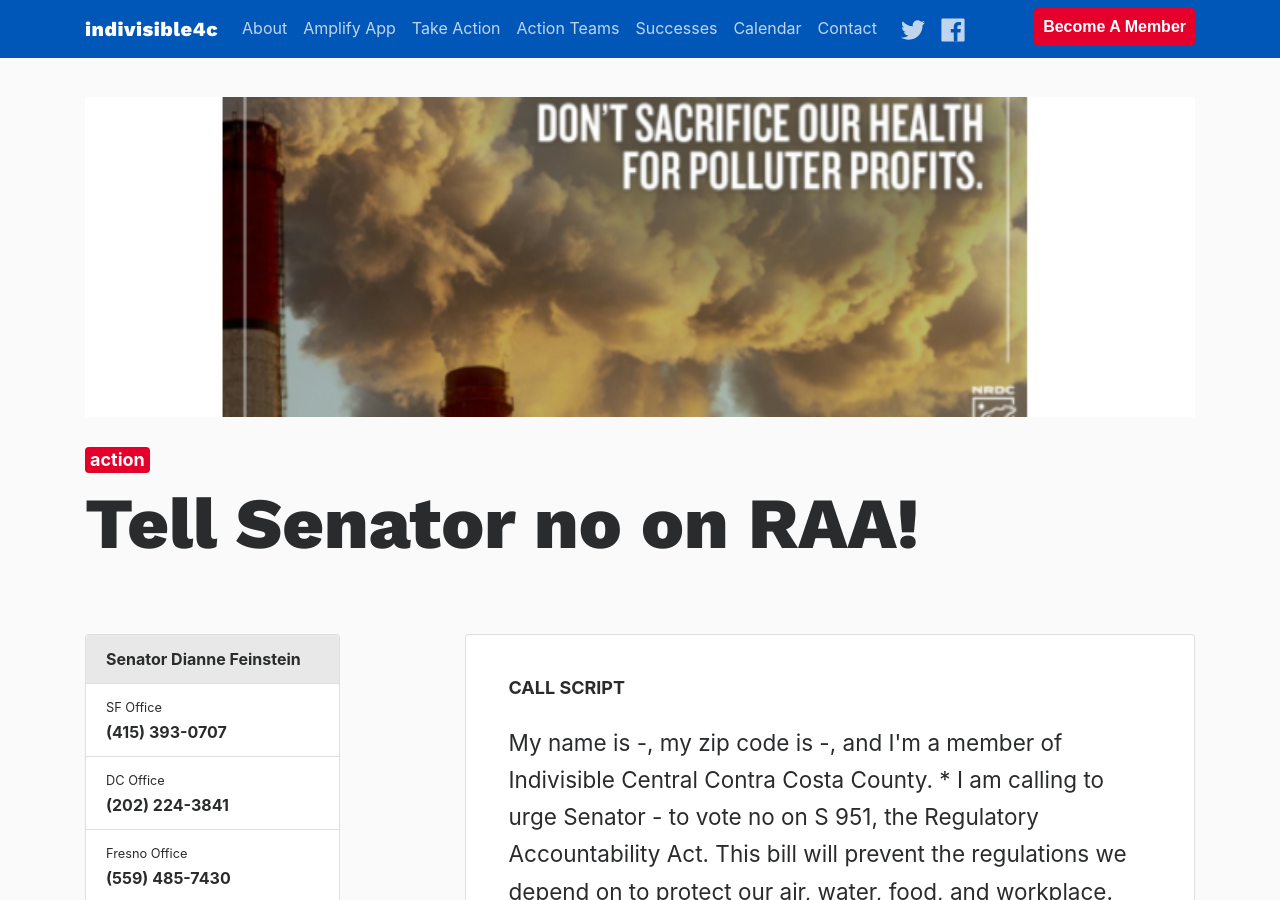
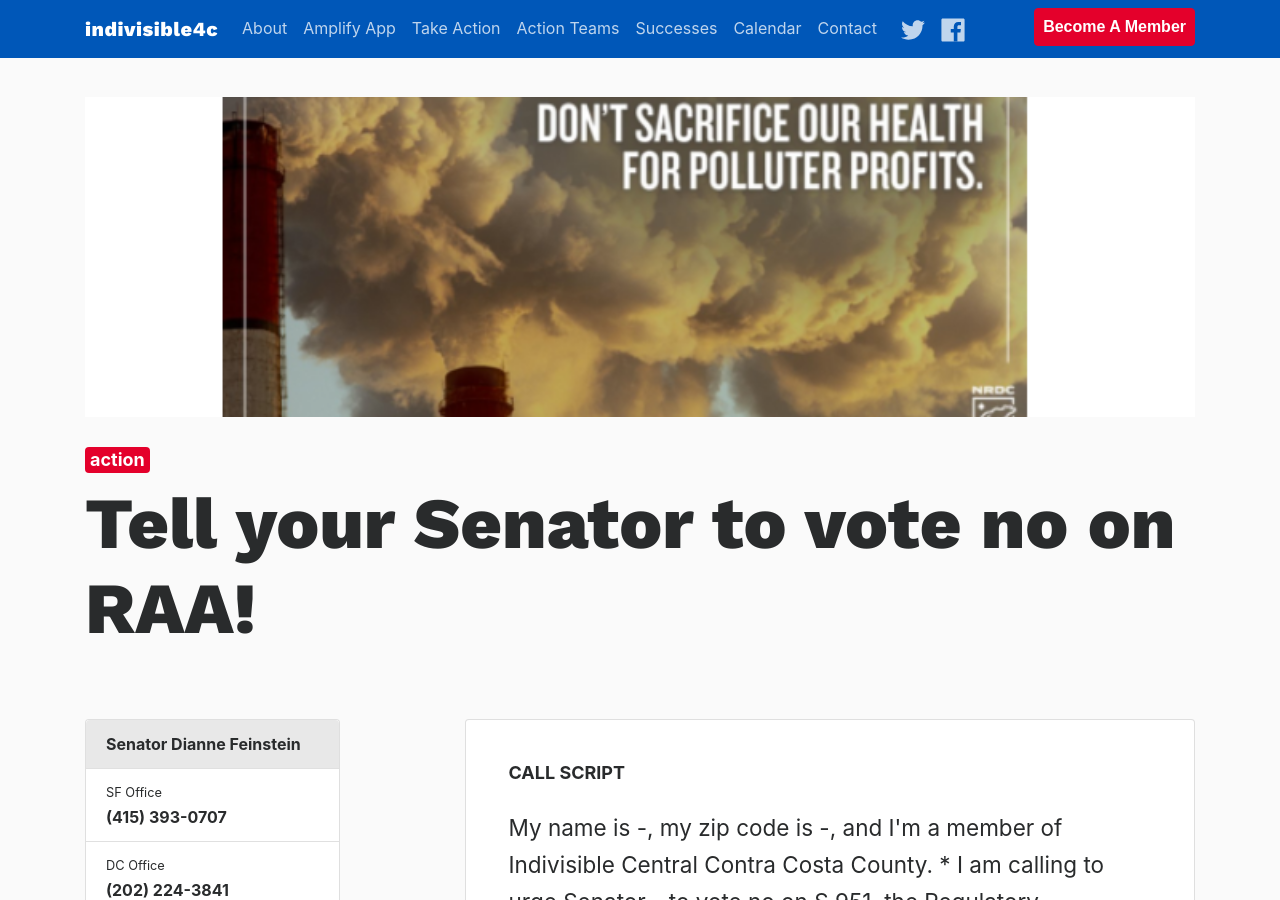
Before and after one commit to IndivisibleTemplate/BasicTemplate, a Jekyll site: the page built from _posts/2017-05-22-tell-senator-no-on-raa.markdown, in a window 1280 px wide and 900 px high. Built offline with Jekyll 4.4.1, drawn with Linux system fonts in a browser that asks for light colours; nearby versions of some CDN libraries; comment, search, counter and statistics services are not loaded.

Commit message:
Updated Tell Senator No On Raa

```diff
--- a/_posts/2017-05-22-tell-senator-no-on-raa.markdown
+++ b/_posts/2017-05-22-tell-senator-no-on-raa.markdown
@@ -1,5 +1,5 @@
 ---
-title: Tell Senator no on RAA!
+title: Tell your Senator to vote no on RAA!
 date: 2017-05-22 19:31:00 -07:00
 categories:
 - action
```
